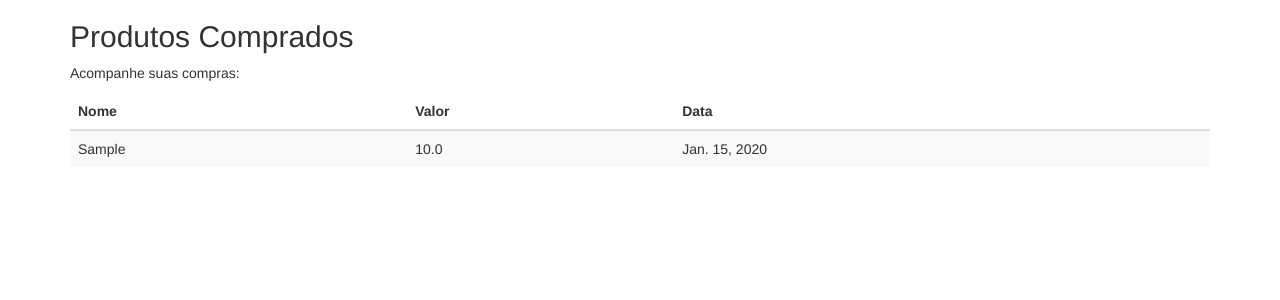
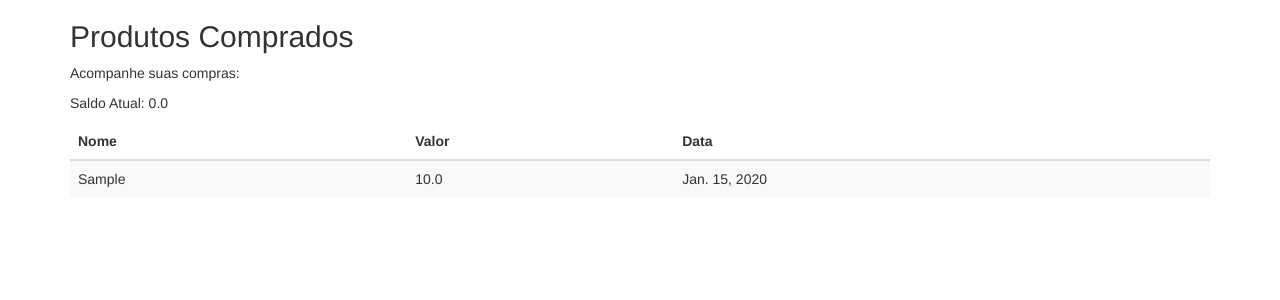
Before and after one commit to Francislley/sisvendas01, a Django app: page / in a window 1280 px wide. Shown: the top 300 px of the page. Run offline with Django 3.2, Linux system fonts and the light colour scheme; a user stored in the database is signed in; tables that the repository leaves empty hold one stand-in row (values such as "Sample post"); some libraries are stand-ins or nearby versions.

Commit message:
exibição do saldo pot usuario na tela inicial e ajustes no str dos models

```diff
--- a/venda/models.py
+++ b/venda/models.py
@@ -3,7 +3,6 @@ from django.contrib.auth.models import User
 
 
 class Produto(models.Model):
-
     nome = models.CharField(max_length=50)
 
     def __str__(self):
@@ -11,15 +10,19 @@ class Produto(models.Model):
 
 
 class Venda(models.Model):
-
     usuario = models.ForeignKey(User)
     valor = models.FloatField()
     data_compra = models.DateField()
     produto = models.ForeignKey(Produto)
 
+    def __str__(self):
+        return "R$:{0} ({1})".format(self.valor, self.usuario)
+
 
 class Pagamento(models.Model):
-
     valor = models.FloatField()
     usuario = models.ForeignKey(User)
     data_pagamento = models.DateField()
+
+    def __str__(self):
+        return "R$:{0} ({1})".format(self.valor, self.usuario)
--- a/venda/templates/main.html
+++ b/venda/templates/main.html
@@ -13,6 +13,7 @@
 <div class="container">
     <h2>Produtos Comprados</h2>
     <p>Acompanhe suas compras:</p>
+    <p>Saldo Atual: {{total_saldo}}</p>
     <table class="table table-striped">
         <thead>
         <tr>
--- a/venda/views.py
+++ b/venda/views.py
@@ -1,4 +1,6 @@
+from django.db.models import Sum
 from venda.models import Venda
+from venda.models import Pagamento
 from django.shortcuts import render, redirect
 from django.contrib.auth.decorators import login_required
 from django.contrib.auth import authenticate, login, logout
@@ -17,10 +19,26 @@ def login_user(request):
                 return redirect('/')
     return render(request, 'index.html', {})
 
+def calculate_total_pagamentos_to_user(request):
+    valor_total = Pagamento.objects.filter(
+        usuario=request.user).\
+        aggregate(valor_total=Sum('valor')).get('valor_total', 0.0)
+    return valor_total if valor_total else 0.0
+
+def calculate_total_vendas_to_user(request):
+    valor_total = Venda.objects.filter(
+        usuario=request.user).\
+        aggregate(valor_total=Sum('valor')).get('valor_total', 0.0)
+    return valor_total if valor_total else 0.0
+
 @login_required(login_url='/login/')
 def main(request):
     context = {
-        'vendas':Venda.objects.filter(
-            usuario=request.user)
+        'vendas': Venda.objects.filter(
+            usuario=request.user),
+        'pagamentos': Pagamento.objects.filter(
+            usuario=request.user),
+        'total_saldo': calculate_total_vendas_to_user(request) - \
+            calculate_total_pagamentos_to_user(request)
         }
     return render(request, 'main.html', context)
```
